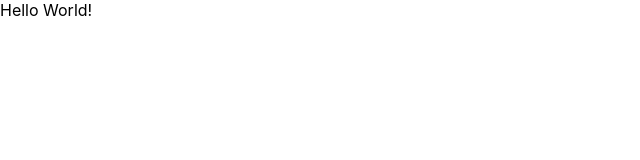
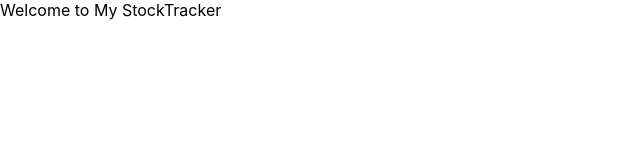
Before and after one commit to ericjiang97/stocktracker, a React (Create React App) app in the folder frontend/: page / in a window 1280 px wide. Shown: the top 160 px of the page, without its empty margins (0-640 px from the left). Built offline with nearby package versions, Linux system fonts and the light colour scheme.

Commit message:
[ref/styles]: updating root component styles

```diff
--- a/frontend/src/App.tsx
+++ b/frontend/src/App.tsx
@@ -1,7 +1,19 @@
 import React from "react";
+import { Switch, Route } from "react-router-dom";
+import LandingPage from "./pages/LandingPage";
+
+import useStyles from "./styles";
 
 const App: React.FC = () => {
-  return <>Hello World!</>;
+  const classes = useStyles();
+
+  return (
+    <div className={classes.root}>
+      <Switch>
+        <Route path="/" component={LandingPage} />
+      </Switch>
+    </div>
+  );
 };
 
 export default App;
--- /dev/null
+++ b/frontend/src/styles.ts
@@ -0,0 +1,11 @@
+import { makeStyles } from "@material-ui/core";
+
+const styles = makeStyles({
+  root: {
+    height: "100vh",
+    width: "100vw",
+    display: "flex"
+  }
+});
+
+export default styles;
```
